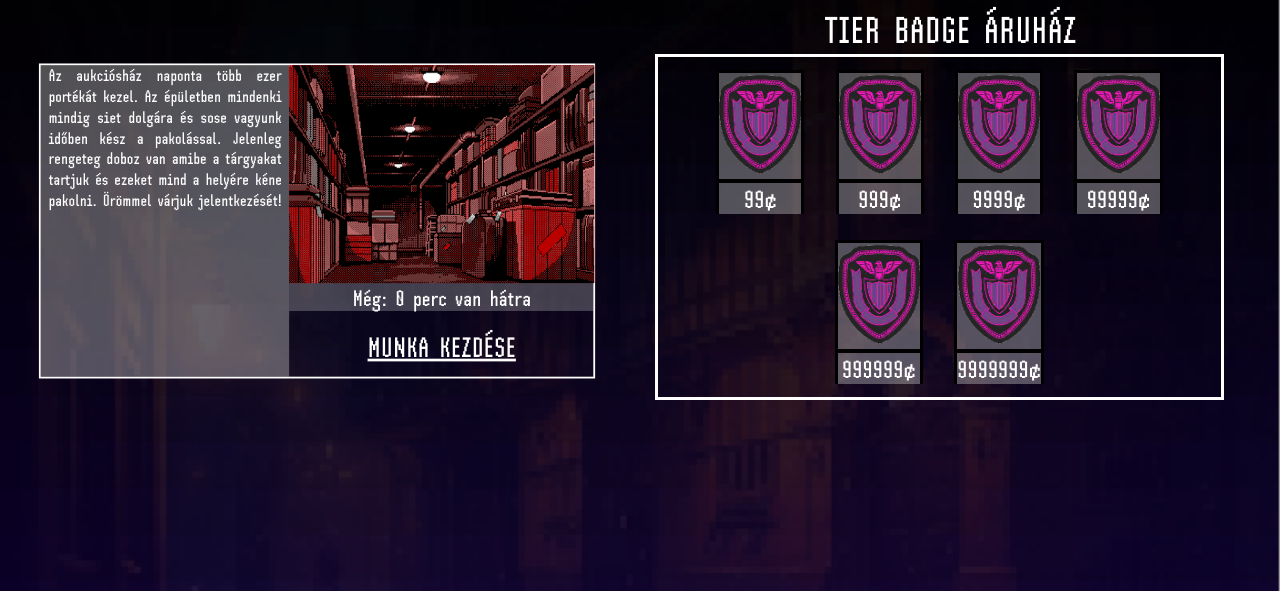
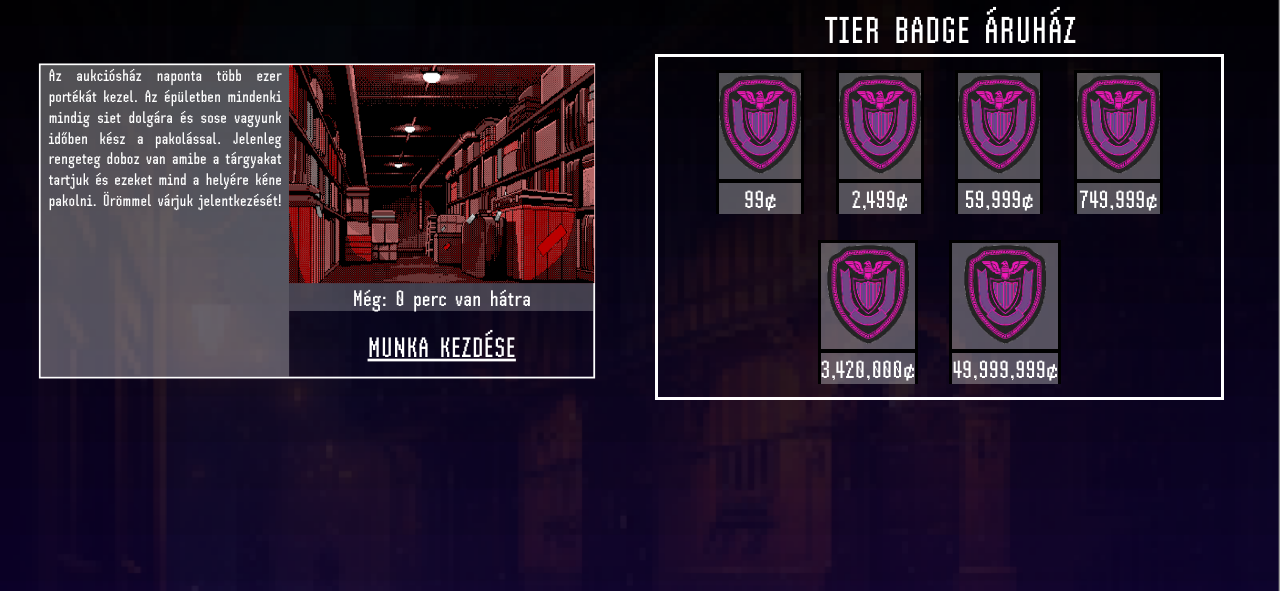
Before and after one commit to Vajaspiritos/Auction_House, a PHP site: page /Oldalak/egyenleg.php in a window 1280 px wide. Shown: the part 209-800 px from the top of the page. Run offline with PHP 8.4, Linux system fonts and the light colour scheme; the visitor is signed in with stand-in values (Sample User, id 1); tables that the repository leaves empty or names only in its code hold one stand-in row (values such as "Sample post").

Commit message:
Tier buy Update

```diff
--- a/Oldalak/egyenleg.php
+++ b/Oldalak/egyenleg.php
@@ -12,9 +12,10 @@
 
 		echo "<script>const LAST_WORK=$res</script>";
 		echo "<script>const MONEY=".$_SESSION["Money"]."</script>";
+		echo "<script>const TIER=".$_SESSION["Tier"]."</script>";
 		}else{
 			echo "<script>const LAST_WORK='0'</script>";
-		echo "<script>const MONEY=120000</script>";
+			echo "<script>const MONEY=120000</script>";
 
 		}
 		?>
@@ -71,41 +72,41 @@
 		</div>
 		<div id="timig-container">
 
-		<div class="tier-img-container" id="very-low-tier">
+		<div class="tier-img-container" id="very-low-tier" onclick="buy(0)">
 			<img src="../Resources/Images/Icons/Default_Tier.png" alt="tier kep">
 			<div class="penz-container">
 			<p class="penz" id="very-low">99</p>
 			</div>
 		</div>
 
-		<div class="tier-img-container" id="low-tier">
+		<div class="tier-img-container" id="low-tier" onclick="buy(1)">
 			<img src="../Resources/Images/Icons/Default_Tier.png" alt="tier kep">
 			<div class="penz-container">
-			<p class="penz" id="low">999</p>
+			<p class="penz" id="low">2,499</p>
 			</div>
 		</div>
-		<div class="tier-img-container" id="medium-tier">
+		<div class="tier-img-container" id="medium-tier" onclick="buy(2)">
 			<img src="../Resources/Images/Icons/Default_Tier.png" alt="tier kep">
 			<div class="penz-container">
-			<p class="penz" id="medium">9999</p>
+			<p class="penz" id="medium">59,999</p>
 			</div>
 		</div>
-		<div class="tier-img-container" id="high-tier">
+		<div class="tier-img-container" id="high-tier" onclick="buy(3)">
 			<img src="../Resources/Images/Icons/Default_Tier.png" alt="tier kep">
 			<div class="penz-container">
-			<p class="penz" id="high">99999</p>
+			<p class="penz" id="high">749,999</p>
 			</div>
 		</div>
-		<div class="tier-img-container" id="very-high-tier">
+		<div class="tier-img-container" id="very-high-tier" onclick="buy(4)">
 			<img src="../Resources/Images/Icons/Default_Tier.png" alt="tier kep">
 			<div class="penz-container">
-			<p class="penz" id="very-high">999999</p>
+			<p class="penz" id="very-high">3,420,000</p>
 			</div>
 		</div>
-		<div class="tier-img-container" id="ultra-high-tier">
+		<div class="tier-img-container" id="ultra-high-tier" onclick="buy(5)">
 			<img src="../Resources/Images/Icons/Default_Tier.png" alt="tier kep">
 			<div class="penz-container">
-			<p class="penz" id="ultra-high">9999999</p>
+			<p class="penz" id="ultra-high">49,999,999</p>
 			</div>
 		</div>
 	</div>
--- a/Resources/CSS/egyenleg.css
+++ b/Resources/CSS/egyenleg.css
@@ -15,6 +15,12 @@
 
 	color: green;
 	font-size: 5vw;
+}
+
+.Bought{
+
+	opacity:0.3;
+
 }
 
 .penz {color: white; font-size: 5vw;}
--- a/Resources/Scriptek/Egyenleg.js
+++ b/Resources/Scriptek/Egyenleg.js
@@ -15,3 +15,25 @@ function work(){
 	window.location.href="work.php";
 
 }
+
+let items= document.getElementsByClassName("tier-img-container")
+for(let i=0;i<TIER;i++){
+	items[i].classList.add("Bought");
+	items[i].onclick = undefined;
+	items[i].title = "Már megvásároltad ezt a rangot";
+}
+
+function buy(val){
+
+
+	const xhttp = new XMLHttpRequest();
+  xhttp.onload = function() {
+    if(this.responseText==1){
+		window.location.reload();
+
+	}else alert("sajnos nincs elég pénze ennek a megvásárlásához.");
+
+    }
+  xhttp.open("POST", "buy.php?tier="+val, true);
+  xhttp.send();
+}
```
Also changed, not shown: Oldalak/buy.php (added, +40 -0 lines), Resources/CSS/forum.css (+7 -0 lines).
